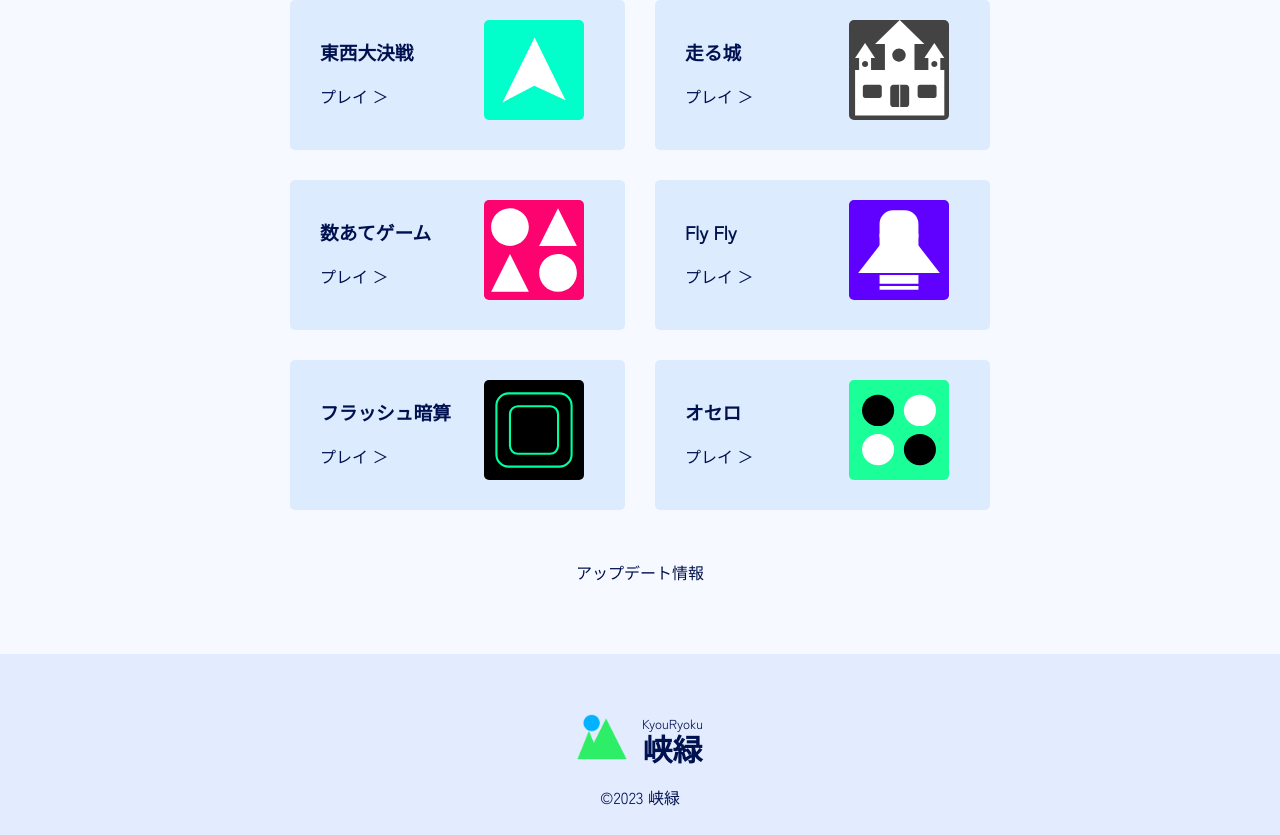
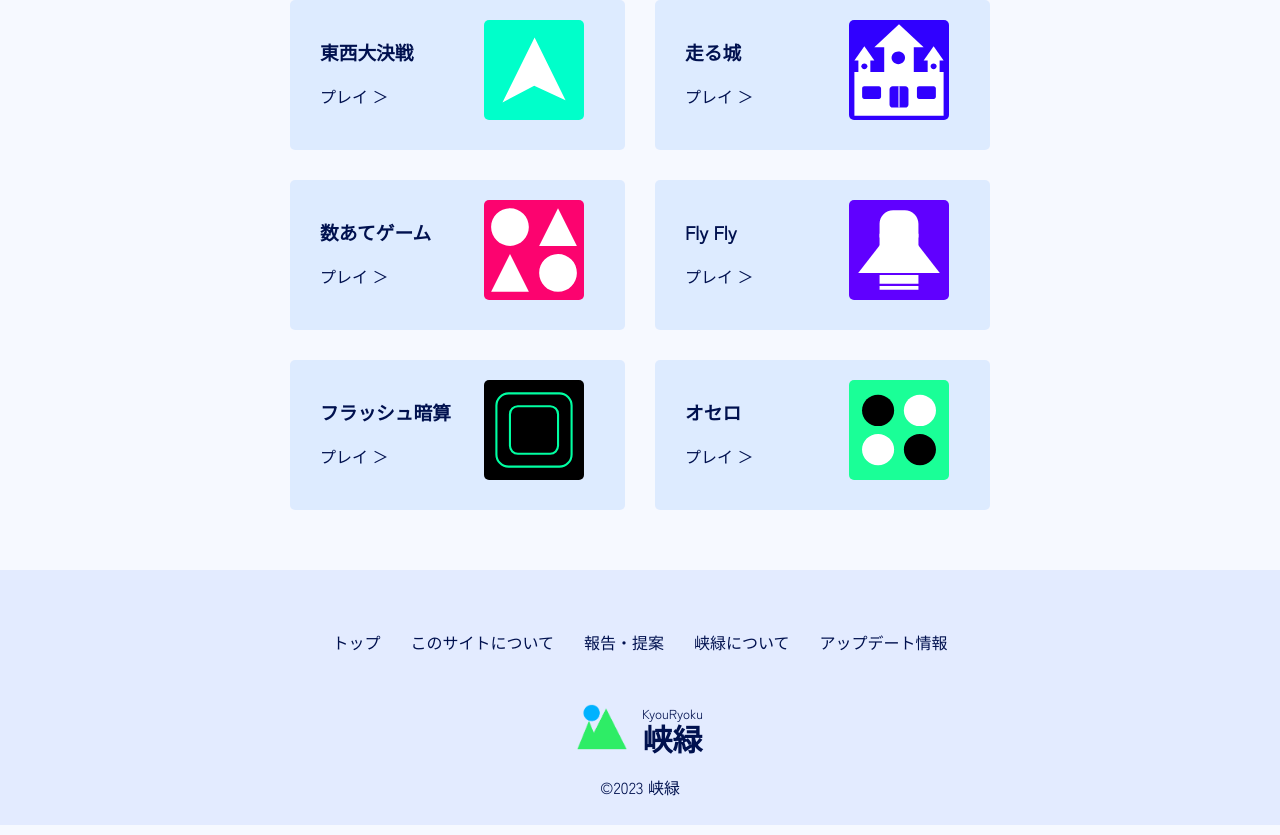
Before and after one commit to goshieta/kyouryoku-play, a Next.js app: page / in a window 1280 px wide. Shown: the part 467-1302 px from the top of the page. Built offline with nearby package versions, Linux system fonts and the light colour scheme.

Commit message:
フッターにリンク追加

```diff
--- a/components/Footer.tsx
+++ b/components/Footer.tsx
@@ -1,9 +1,17 @@
 import styles from "@/styles/components/footer.module.css";
 import Image from "next/image";
+import Link from "next/link";
 
 export default function Footer() {
   return (
     <div id={styles.footer}>
+      <div id={styles.f_linkArea}>
+        <Link href="/">トップ</Link>
+        <Link href="/additional/about">このサイトについて</Link>
+        <Link href="/additional/report">報告・提案</Link>
+        <Link href="/additional/aboutkyouryoku">峡緑について</Link>
+        <Link href="/additional/update">アップデート情報</Link>
+      </div>
       <div id={styles.f_logoArea}>
         <div id={styles.fl_logo}>
           <div id={styles.fll_icon}>
--- a/pages/index.tsx
+++ b/pages/index.tsx
@@ -22,9 +22,6 @@ export default function Home() {
         <GameTile gameCode="flash" size="small"></GameTile>
         <GameTile size="small" gameCode="othello"></GameTile>
       </div>
-      <Link href="/additional/update" id={styles.updateInfoLink}>
-        アップデート情報
-      </Link>
     </div>
   );
 }
--- a/public/gameInfo.json
+++ b/public/gameInfo.json
@@ -41,6 +41,6 @@
   "castlerun": {
     "title": "走る城",
     "gameCode": "castlerun",
-    "color": "#545454"
+    "color": "#3000ff"
   }
 }
--- a/styles/components/footer.module.css
+++ b/styles/components/footer.module.css
@@ -4,6 +4,22 @@
   margin: 0;
   padding: 10px;
   margin-top: 40px;
+}
+
+/*リンクエリア*/
+#f_linkArea {
+  display: flex;
+  gap: 30px;
+  justify-content: center;
+  margin-top: 50px;
+  flex-wrap: wrap;
+}
+#f_linkArea a {
+  text-decoration: none;
+}
+#f_linkArea a:hover {
+  color: var(--link-color);
+  transition: color 0.2s;
 }
 
 /*アイコンエリア*/
--- a/styles/page.module.css
+++ b/styles/page.module.css
@@ -5,14 +5,3 @@
   grid-template-columns: 1fr 1fr;
   gap: 30px;
 }
-#updateInfoLink {
-  display: block;
-  text-align: center;
-  text-decoration: none;
-  margin: 30px 0;
-  margin-top: 50px;
-}
-#updateInfoLink:hover {
-  color: var(--link-color);
-  transition: color 0.2s;
-}
```
Also changed, not shown: public/gamesImage/castlerun.svg, 1 other file (tests, documents, lock files or other folders).
